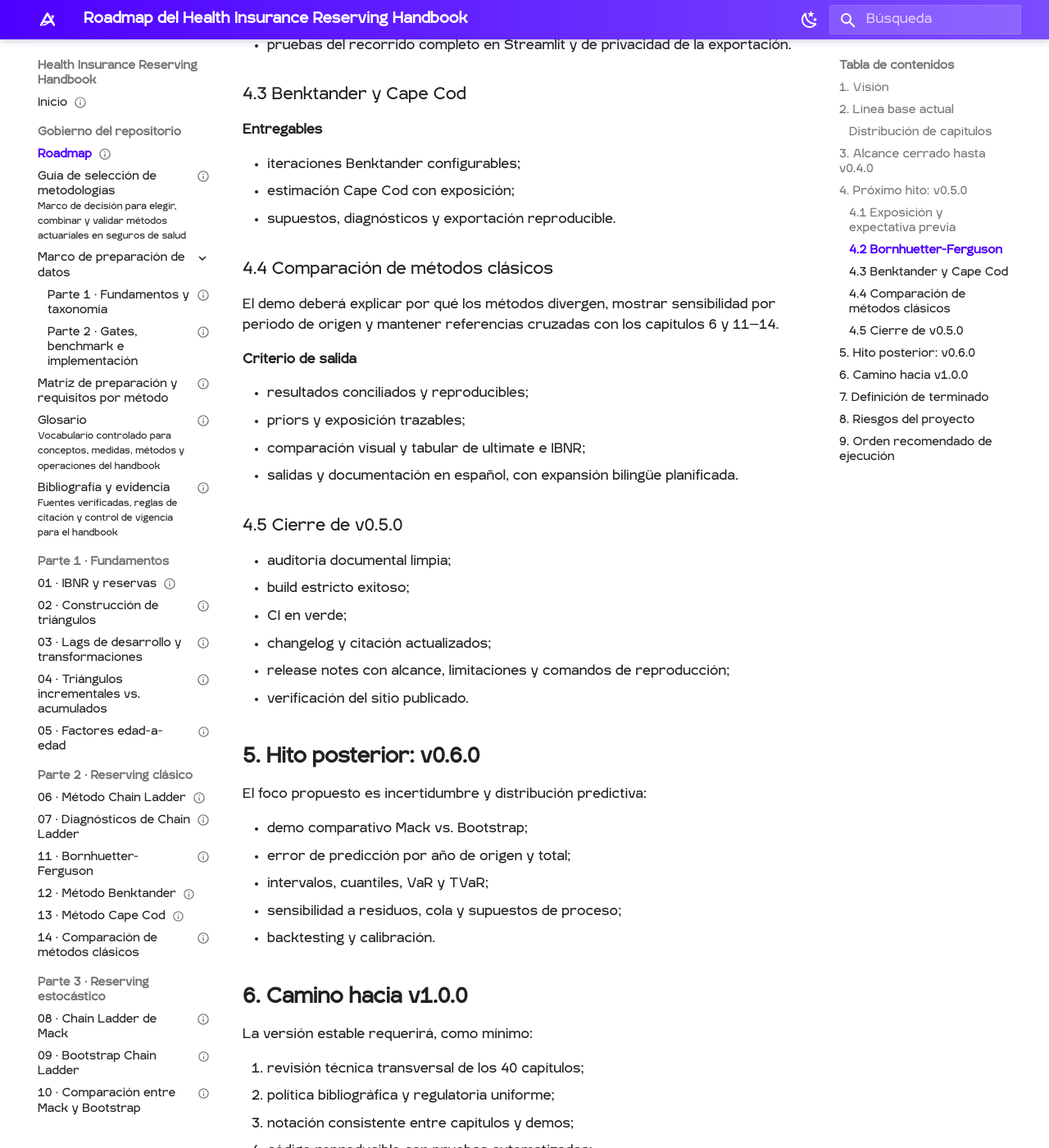
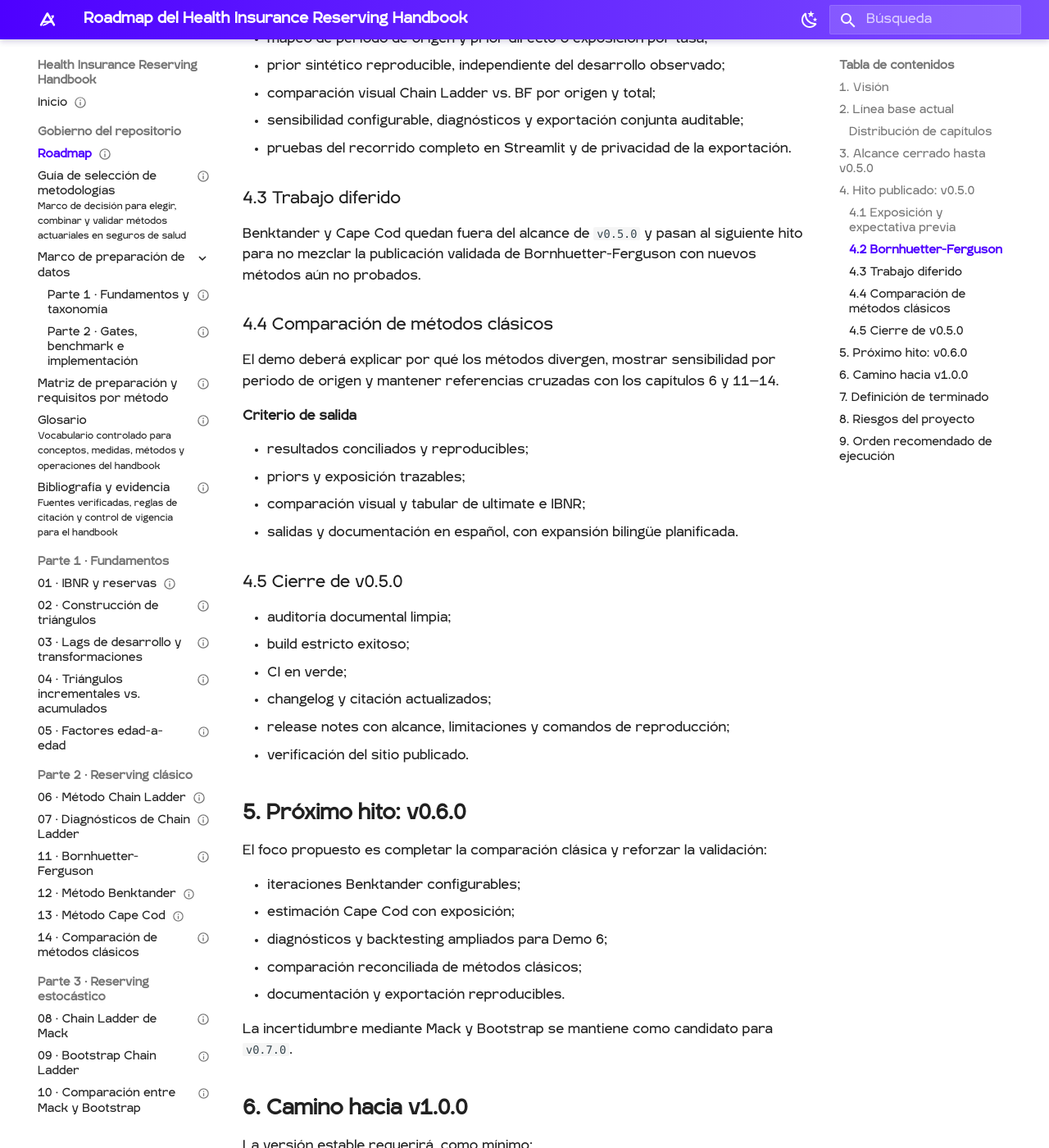
Before and after one commit to jaforero/health-insurance-reserving-handbook, an MkDocs documentation site: the page built from docs/roadmap.md, in a window 1280 px wide and 1400 px high, scrolled down 3330 px. Shown: the whole window at 82% size. Built offline with MkDocs 1.6.1 and Material for MkDocs 9.7.7, drawn with Linux system fonts in a browser that asks for light colours; some of the changed text lies outside the part shown.

```diff
--- a/docs/roadmap.md
+++ b/docs/roadmap.md
@@ -1,11 +1,11 @@
 ---
 title: "Roadmap del Health Insurance Reserving Handbook"
-description: "Estado vigente, próximos hitos, criterios de salida y riesgos para desarrollar el handbook desde v0.4.0 hacia v1.0.0."
+description: "Estado vigente, próximos hitos, criterios de salida y riesgos para desarrollar el handbook desde v0.5.0 hacia v1.0.0."
 chapter: "roadmap"
 part: "repository"
 language: "es"
 status: "draft"
-version: "0.4.0"
+version: "0.5.0"
 last_updated: "2026-07-17"
 ---
 
@@ -27,8 +27,9 @@ El objetivo es consolidar una referencia profesional, abierta y reproducible sob
 
 ## 2. Línea base actual
 
-La versión pública más reciente es `v0.4.0`. Incorpora el flujo local de datos propios a triángulos
-actuariales mediante Demo 5 y Chain Ladder determinístico como primer incremento de Demo 6.
+La versión pública más reciente es `v0.5.0`. Incorpora el flujo local de datos propios a triángulos
+actuariales mediante Demo 5 y la comparación determinística Chain Ladder vs.
+Bornhuetter-Ferguson en Demo 6.
 
 | Componente | Estado actual |
 |---|---|
@@ -54,7 +55,7 @@ actuariales mediante Demo 5 y Chain Ladder determinístico como primer increment
 | 7 | Colombia | 12 |
 |  | **Total** | **40** |
 
-## 3. Alcance cerrado hasta v0.4.0
+## 3. Alcance cerrado hasta v0.5.0
 
 - incorporación del demo pagado vs. incurrido;
 - traducción y normalización de las Partes 1–7;
@@ -67,14 +68,17 @@ actuariales mediante Demo 5 y Chain Ladder determinístico como primer increment
 - Demo 4 de preparación y evaluación de datasets.
 - Demo 5 local para construir triángulos con datos propios mediante Streamlit;
 - Demo 6 local para seleccionar factores, proyectar el triángulo y estimar ultimate e IBNR;
+- prior directo o exposición por tasa esperada para Bornhuetter-Ferguson;
+- comparación Chain Ladder vs. Bornhuetter-Ferguson por periodo de origen y total;
+- sensibilidad, diagnósticos y exportación conjunta auditable de ambos métodos;
 - sistema visual corporativo compartido con IgraSans local y componentes responsivos;
 - suite automatizada para preparación, Chain Ladder, Bornhuetter-Ferguson, exportación e
   interfaces.
 
-## 4. Próximo hito: v0.5.0
+## 4. Hito publicado: v0.5.0
 
-`v0.5.0` ampliará Demo 6 para comparar métodos clásicos bajo supuestos y fuentes de información
-explícitos.
+`v0.5.0` amplía Demo 6 para comparar Chain Ladder y Bornhuetter-Ferguson bajo supuestos y
+fuentes de información explícitos.
 
 ### 4.1 Exposición y expectativa previa
 
@@ -108,13 +112,10 @@ explícitos.
 - sensibilidad configurable, diagnósticos y exportación conjunta auditable;
 - pruebas del recorrido completo en Streamlit y de privacidad de la exportación.
 
-### 4.3 Benktander y Cape Cod
+### 4.3 Trabajo diferido
 
-**Entregables**
-
-- iteraciones Benktander configurables;
-- estimación Cape Cod con exposición;
-- supuestos, diagnósticos y exportación reproducible.
+Benktander y Cape Cod quedan fuera del alcance de `v0.5.0` y pasan al siguiente hito para no
+mezclar la publicación validada de Bornhuetter-Ferguson con nuevos métodos aún no probados.
 
 ### 4.4 Comparación de métodos clásicos
 
@@ -137,15 +138,17 @@ mantener referencias cruzadas con los capítulos 6 y 11–14.
 - release notes con alcance, limitaciones y comandos de reproducción;
 - verificación del sitio publicado.
 
-## 5. Hito posterior: v0.6.0
+## 5. Próximo hito: v0.6.0
 
-El foco propuesto es incertidumbre y distribución predictiva:
+El foco propuesto es completar la comparación clásica y reforzar la validación:
 
-- demo comparativo Mack vs. Bootstrap;
-- error de predicción por año de origen y total;
-- intervalos, cuantiles, VaR y TVaR;
-- sensibilidad a residuos, cola y supuestos de proceso;
-- backtesting y calibración.
+- iteraciones Benktander configurables;
+- estimación Cape Cod con exposición;
+- diagnósticos y backtesting ampliados para Demo 6;
+- comparación reconciliada de métodos clásicos;
+- documentación y exportación reproducibles.
+
+La incertidumbre mediante Mack y Bootstrap se mantiene como candidato para `v0.7.0`.
 
 ## 6. Camino hacia v1.0.0
 
@@ -191,12 +194,12 @@ La existencia de un archivo o su inclusión en la navegación solo indica dispon
 
 ## 9. Orden recomendado de ejecución
 
-1. publicación y verificación de `v0.4.0`;
+1. publicación y verificación de `v0.5.0`;
 2. prueba de aceptación de Demo 5 con datos anonimizados;
-3. aceptación del Sprint 2 de Bornhuetter-Ferguson con priors controlados;
+3. ampliación de diagnósticos y backtesting de Demo 6;
 4. incorporación de Benktander y Cape Cod;
 5. comparación reproducible de métodos clásicos;
-6. cierre y publicación de `v0.5.0`;
-7. Demo 7 de incertidumbre para `v0.6.0`.
+6. cierre y publicación de `v0.6.0`;
+7. Demo 7 de incertidumbre para `v0.7.0`.
 
 No se asignan fechas hasta conocer capacidad de revisión y profundidad requerida. Cada hito debe cerrarse por evidencia.
--- a/pyproject.toml
+++ b/pyproject.toml
@@ -4,7 +4,7 @@ build-backend = "setuptools.build_meta"
 
 [project]
 name = "health-insurance-reserving-handbook"
-version = "0.4.0"
+version = "0.5.0"
 description = "Manual técnico y reproducible sobre IBNR y reservas actuariales en seguros de salud, con aplicaciones al sistema colombiano."
 readme = "README.md"
 requires-python = ">=3.10"
--- a/src/health_reserving/__init__.py
+++ b/src/health_reserving/__init__.py
@@ -55,4 +55,4 @@ __all__ = [
     "read_tabular_file",
 ]
 
-__version__ = "0.4.0"
+__version__ = "0.5.0"
```
Also changed, not shown: other parts of docs/roadmap.md (+1 -1 lines), CHANGELOG.md (+5 -2 lines), PROJECT-HANDOFF.md (+12 -13 lines), README.md (+4 -4 lines), docs/index.md (+4 -4 lines), 1 other file.
